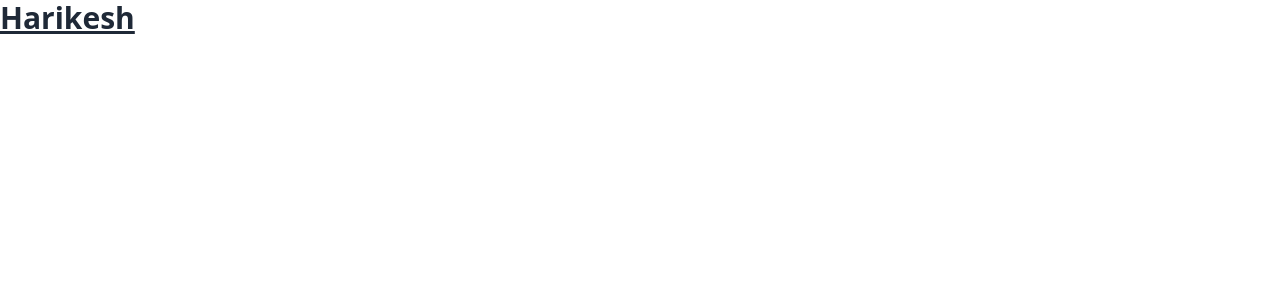
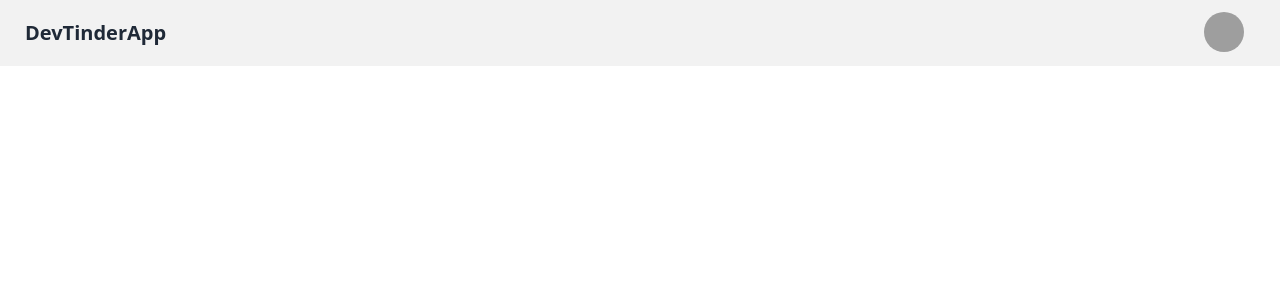
Before and after one commit to devtinderbackend/devTinder-webApp, a React (Vite) app: page / in a window 1280 px wide. Shown: the top 300 px of the page. Built offline with nearby package versions, Linux system fonts and the light colour scheme; grey boxes are pictures that could not be loaded.

Commit message:
Navbar Component Created

```diff
--- a/src/App.jsx
+++ b/src/App.jsx
@@ -1,9 +1,46 @@
 function App() {
   return (
     <>
-      <h1 className="text-3xl font-bold underline">Harikesh</h1>
+      <div className="navbar bg-base-200">
+        <div className="flex-1">
+          <a className="btn btn-ghost text-xl">DevTinderApp</a>
+        </div>
+        <div className="flex-none gap-2">
+          <div className="dropdown dropdown-end mx-6">
+            <div
+              tabIndex={0}
+              role="button"
+              className="btn btn-ghost btn-circle avatar"
+            >
+              <div className="w-10 rounded-full">
+                <img
+                  alt="Tailwind CSS Navbar component"
+                  src="https://img.daisyui.com/images/stock/photo-1534528741775-53994a69daeb.webp"
+                />
+              </div>
+            </div>
+            <ul
+              tabIndex={0}
+              className="menu menu-sm dropdown-content bg-base-100 rounded-box z-[1] mt-3 w-52 p-2 shadow"
+            >
+              <li>
+                <a className="justify-between">
+                  Profile
+                  <span className="badge">New</span>
+                </a>
+              </li>
+              <li>
+                <a>Settings</a>
+              </li>
+              <li>
+                <a>Logout</a>
+              </li>
+            </ul>
+          </div>
+        </div>
+      </div>
     </>
-  )
+  );
 }
 
-export default App
+export default App;
```
